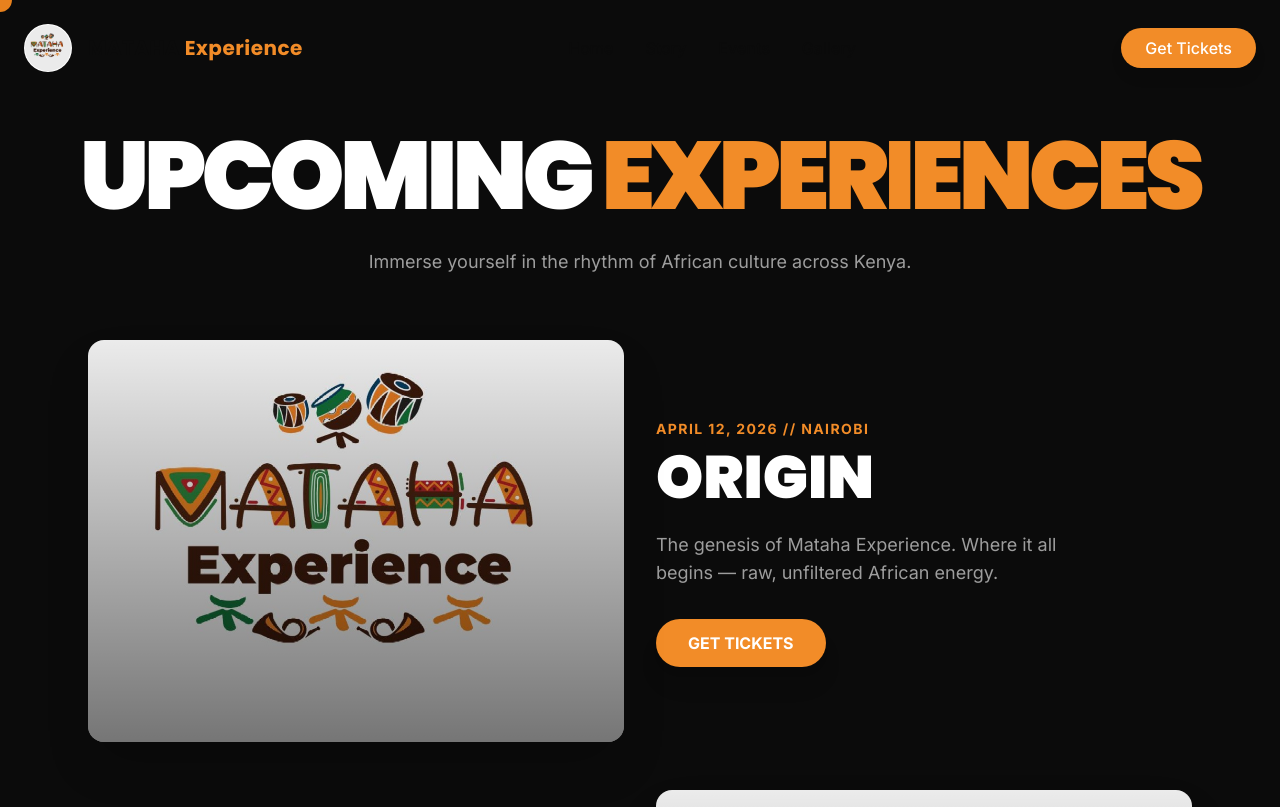
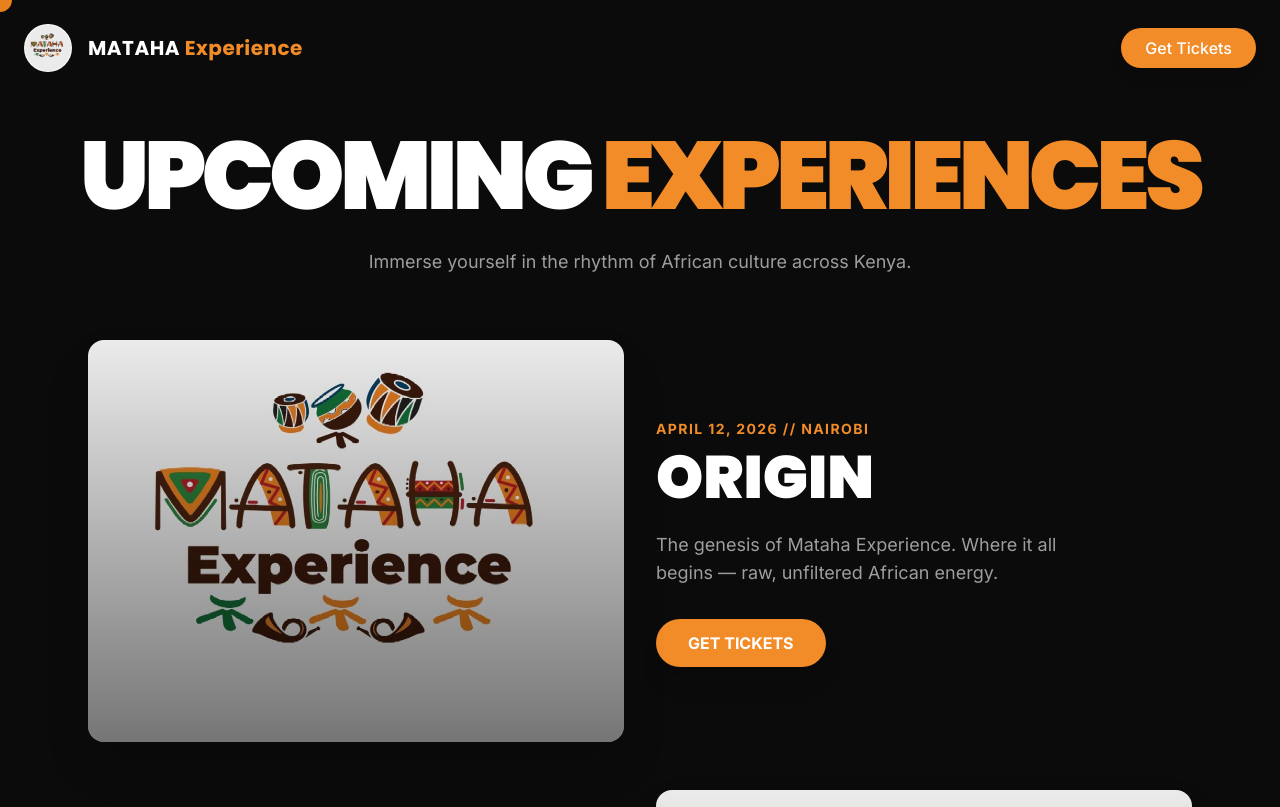
Before and after one commit to malnusagency-lgtm/Mataha, a Next.js app: page /events in a window 1280 px wide. Shown: the top 807 px of the page. Built offline with nearby package versions, Linux system fonts and the light colour scheme.

Commit message:
style: navbar MATAHA white and Upcoming Exp. green

```diff
--- a/src/components/layout/Navbar.tsx
+++ b/src/components/layout/Navbar.tsx
@@ -51,7 +51,7 @@
             <div className="relative w-10 h-10 sm:w-12 sm:h-12 overflow-hidden rounded-full border border-white/10 group-hover:border-brand-orange transition-colors duration-300 bg-white shrink-0">
                <Image src="/logo.jpg" alt="Mataha Logo" fill className="object-cover" />
             </div>
-            <span className="font-heading font-bold text-base sm:text-xl tracking-wide text-brand-dark dark:text-brand-light">MATAHA <span className="text-brand-orange">Experience</span></span>
+            <span className="font-heading font-bold text-base sm:text-xl tracking-wide text-white">MATAHA <span className="text-brand-orange">Experience</span></span>
           </Link>
 
           <div className="hidden md:flex items-center gap-8 font-medium">
--- a/src/components/sections/Events.tsx
+++ b/src/components/sections/Events.tsx
@@ -58,7 +58,7 @@
       <div className="absolute top-1/2 left-1/2 -translate-x-1/2 -translate-y-1/2 w-[150vw] h-[150vh] md:w-[120vw] md:h-[120vh] bg-brand-dark/80 rounded-[100%] blur-[80px] md:blur-[150px] pointer-events-none" />
 
       <div className="absolute top-12 md:top-20 left-6 md:left-24 z-20">
-        <h2 className="text-4xl md:text-8xl font-heading font-black uppercase tracking-tighter text-transparent" style={{ WebkitTextStroke: "1px rgba(245, 245, 245, 0.4)", color: "rgba(245, 245, 245, 0.05)"}}>
+        <h2 className="text-4xl md:text-8xl font-heading font-black uppercase tracking-tighter text-transparent" style={{ WebkitTextStroke: "1px rgba(46, 107, 58, 0.4)", color: "rgba(46, 107, 58, 0.05)"}}>
           Upcoming Exp.
         </h2>
       </div>
```
